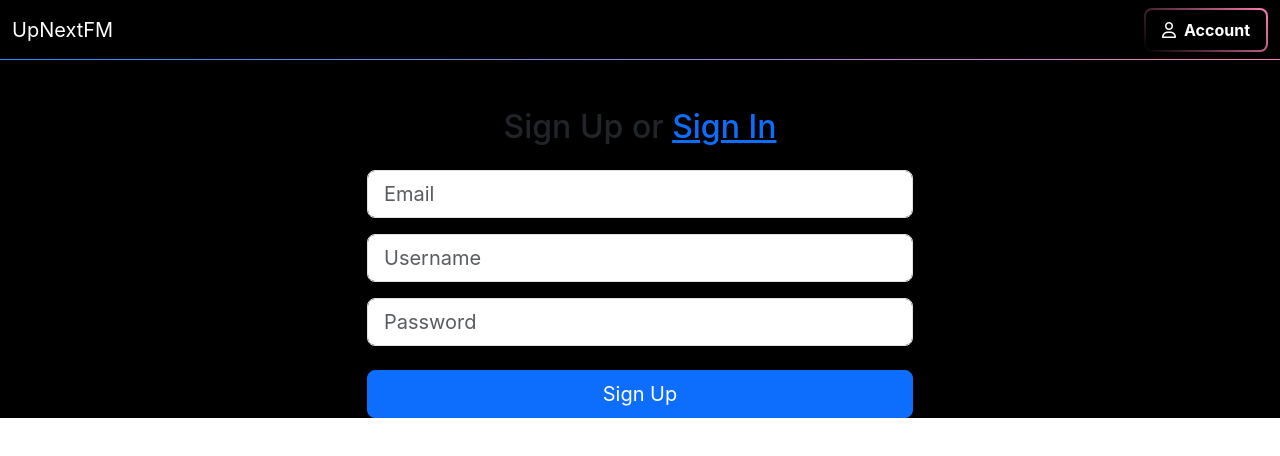
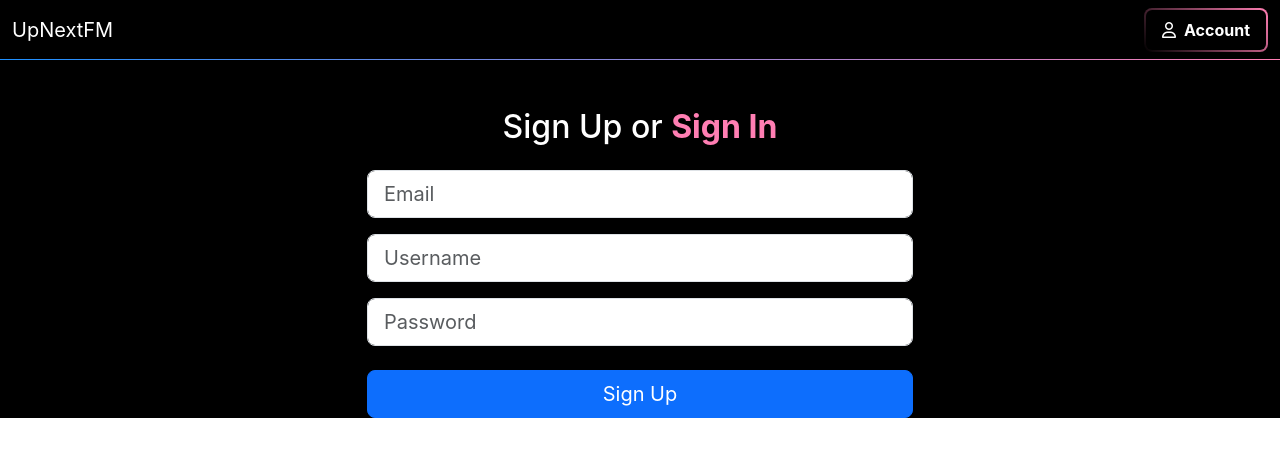
Before and after one commit to drejackson1124/portfolio1, a React (Create React App) app: page /signup in a window 1280 px wide. Shown: the top 456 px of the page. Built offline with nearby package versions, Linux system fonts and the light colour scheme; a web font is replaced by a local one.

Commit message:
changed colors on signin and signup text/btns

```diff
--- a/src/views/section3.js
+++ b/src/views/section3.js
@@ -60,7 +60,7 @@
       {posts.map((post) => (
         <div key={post.postid} className="post-card">
           <div className="post-media">{renderMedia(post)}</div>
-          <h3 className="post-title">{post.title} <span className="white">|</span> <span className="pink">@{post.username}</span></h3>
+          <h3 className="post-title">{post.title} <span className="white">|</span> <span className="pink">@{post.username}</span> <i class="fa-thin fa-comment-music"></i></h3>
           <p className="post-body">{post.body}</p>
           <button className="btn btn-primary btn-sm w-100 rate-btn" onClick={() => openSurveyForPost(post)}>
               Rate
--- a/src/views/signup.js
+++ b/src/views/signup.js
@@ -57,7 +57,7 @@
       <div className="row justify-content-center">
         <div className="col-md-6">
           <h2 className="mb-4">
-            Sign Up or <Link to="/signin">Sign In</Link>
+            <span className='white'>Sign Up or</span> <Link to="/signin" className='pink' style={{textDecoration:"none"}}>Sign In</Link>
           </h2>
           {error && (
             <div className="alert alert-danger" role="alert">
```
